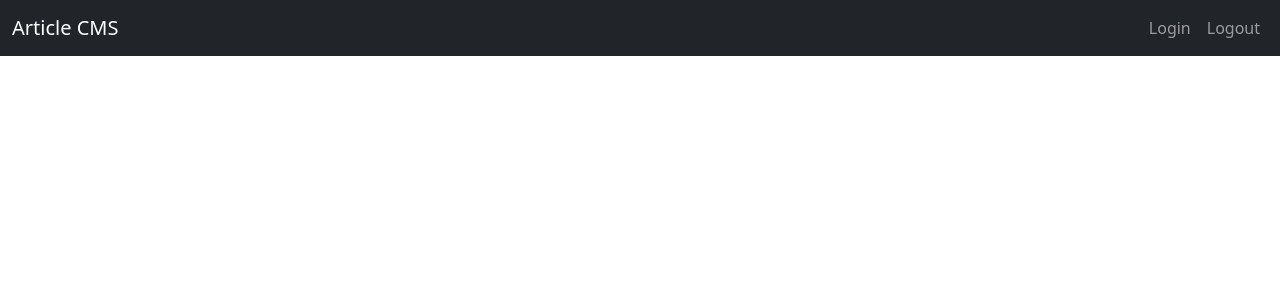
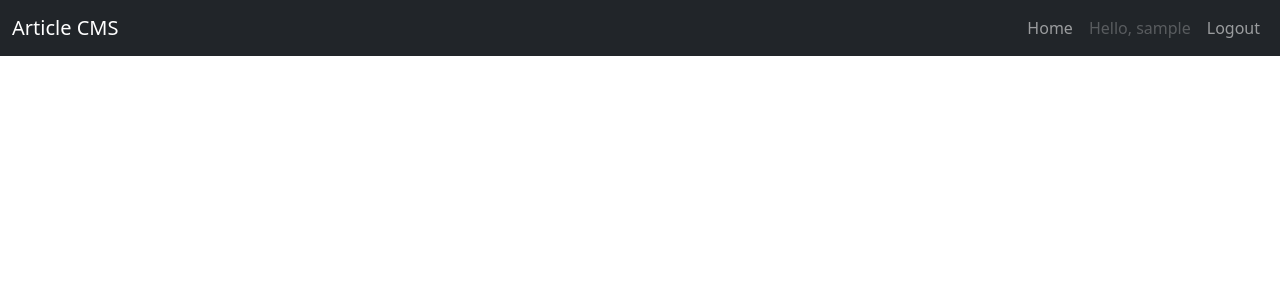
Before and after one commit to chitakalamounika/ArticleCMS, a Flask app: template FlaskWebProject/templates/layout.html in a window 1280 px wide. Shown: the top 300 px of the page. Run offline with Flask 3, Linux system fonts and the light colour scheme; the template is opened without the code that fills it, so the values that code supplies are empty; the visitor is signed in with stand-in values (Sample User, id 1).

Commit message:
Update layout.html

```diff
--- a/FlaskWebProject/templates/layout.html
+++ b/FlaskWebProject/templates/layout.html
@@ -2,24 +2,49 @@
 <html lang="en">
 <head>
     <meta charset="UTF-8">
+    <meta name="viewport" content="width=device-width, initial-scale=1.0">
     <title>Article CMS</title>
     <link rel="stylesheet" href="https://cdn.jsdelivr.net/npm/bootstrap@5.3.0/dist/css/bootstrap.min.css">
 </head>
 <body>
+    <!-- Navbar -->
     <nav class="navbar navbar-expand-lg navbar-dark bg-dark">
         <div class="container-fluid">
-            <a class="navbar-brand" href="/">Article CMS</a>
-            <div class="collapse navbar-collapse">
+            <a class="navbar-brand" href="{{ url_for('home') }}">Article CMS</a>
+            <button class="navbar-toggler" type="button" data-bs-toggle="collapse"
+                    data-bs-target="#navbarNav" aria-controls="navbarNav" aria-expanded="false"
+                    aria-label="Toggle navigation">
+                <span class="navbar-toggler-icon"></span>
+            </button>
+
+            <div class="collapse navbar-collapse" id="navbarNav">
                 <ul class="navbar-nav ms-auto">
-                    <li class="nav-item"><a class="nav-link" href="/login">Login</a></li>
-                    <li class="nav-item"><a class="nav-link" href="/logout">Logout</a></li>
+                    <li class="nav-item">
+                        <a class="nav-link" href="{{ url_for('home') }}">Home</a>
+                    </li>
+                    {% if session.get('user') %}
+                        <li class="nav-item">
+                            <span class="nav-link disabled">Hello, {{ session['user'] }}</span>
+                        </li>
+                        <li class="nav-item">
+                            <a class="nav-link" href="{{ url_for('logout') }}">Logout</a>
+                        </li>
+                    {% else %}
+                        <li class="nav-item">
+                            <a class="nav-link" href="{{ url_for('login') }}">Login</a>
+                        </li>
+                    {% endif %}
                 </ul>
             </div>
         </div>
     </nav>
 
+    <!-- Page Content -->
     <div class="container mt-4">
         {% block content %}{% endblock %}
     </div>
+
+    <!-- Bootstrap JS -->
+    <script src="https://cdn.jsdelivr.net/npm/bootstrap@5.3.0/dist/js/bootstrap.bundle.min.js"></script>
 </body>
 </html>
```
